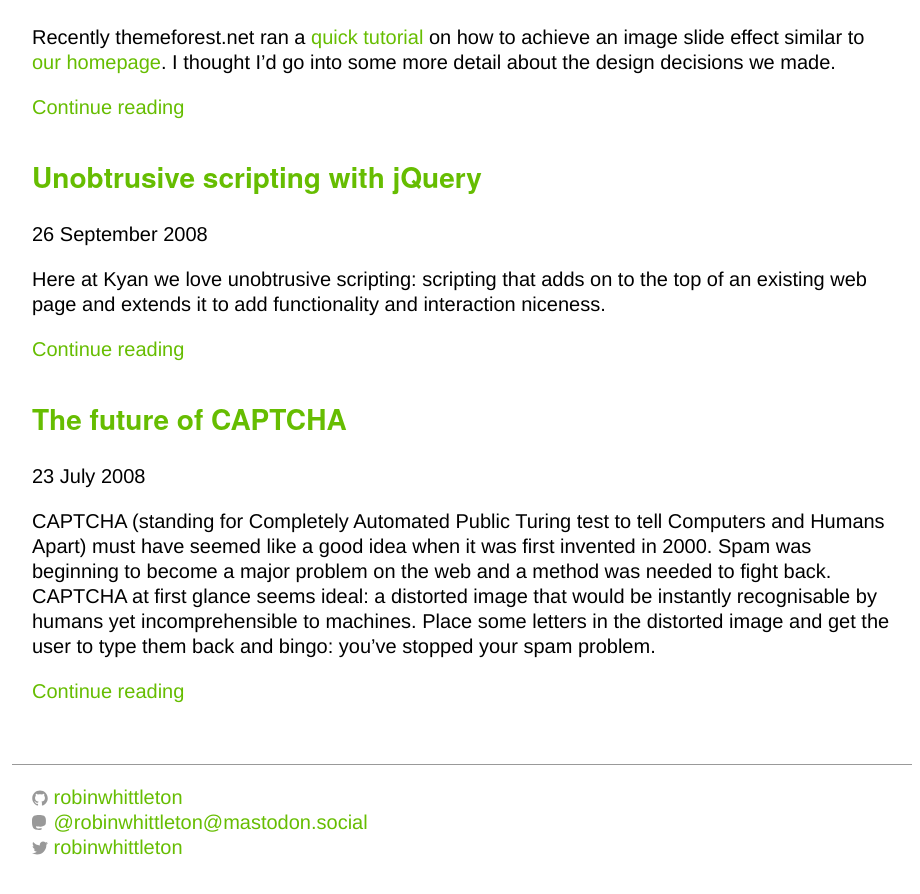
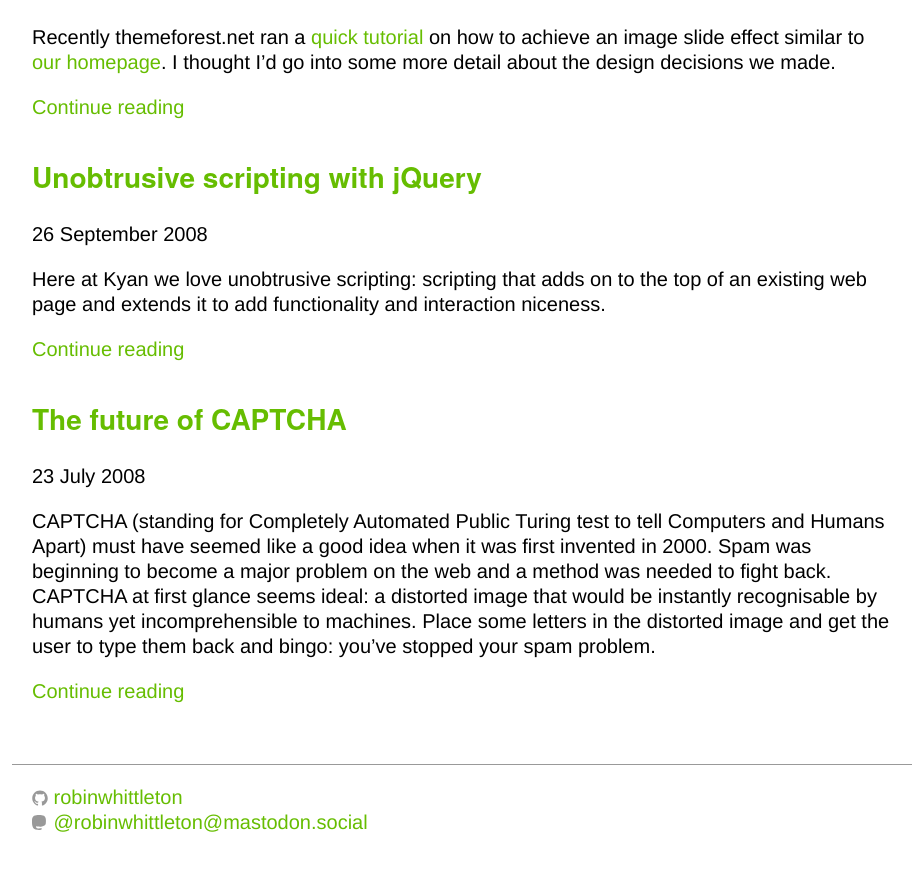
Before and after one commit to robinwhittleton/reala.net, a Jekyll site: the page built from index.html, in a window 1280 px wide and 900 px high, scrolled down 9714 px. Shown: the top 894 px of the window, without its empty margins (178-1098 px from the left). Built offline with Jekyll 4.4.1, drawn with Linux system fonts in a browser that asks for light colours.

Commit message:
Dump Twitter link

```diff
--- a/_config.yml
+++ b/_config.yml
@@ -4,7 +4,6 @@
 
 baseurl: "" # the subpath of your site, e.g. /blog/
 url: "https://www.robinwhittleton.com" # the base hostname & protocol for your site
-twitter_username: robinwhittleton
 github_username: robinwhittleton
 permalink: pretty
 date_format: "%-d %B %Y"
--- a/_includes/footer.html
+++ b/_includes/footer.html
@@ -25,19 +25,5 @@
         <span class="username">@robinwhittleton@mastodon.social</span>
       </a>
     </li>
-
-    {% if site.twitter_username %}
-    <li>
-      <a href="https://twitter.com/{{ site.twitter_username }}">
-        <span class="icon icon--twitter">
-          <svg viewBox="0 0 16 16">
-            <path fill="#828282" d="M15.969,3.058c-0.586,0.26-1.217,0.436-1.878,0.515c0.675-0.405,1.194-1.045,1.438-1.809
-            c-0.632,0.375-1.332,0.647-2.076,0.793c-0.596-0.636-1.446-1.033-2.387-1.033c-1.806,0-3.27,1.464-3.27,3.27 c0,0.256,0.029,0.506,0.085,0.745C5.163,5.404,2.753,4.102,1.14,2.124C0.859,2.607,0.698,3.168,0.698,3.767 c0,1.134,0.577,2.135,1.455,2.722C1.616,6.472,1.112,6.325,0.671,6.08c0,0.014,0,0.027,0,0.041c0,1.584,1.127,2.906,2.623,3.206 C3.02,9.402,2.731,9.442,2.433,9.442c-0.211,0-0.416-0.021-0.615-0.059c0.416,1.299,1.624,2.245,3.055,2.271 c-1.119,0.877-2.529,1.4-4.061,1.4c-0.264,0-0.524-0.015-0.78-0.046c1.447,0.928,3.166,1.469,5.013,1.469 c6.015,0,9.304-4.983,9.304-9.304c0-0.142-0.003-0.283-0.009-0.423C14.976,4.29,15.531,3.714,15.969,3.058z"/>
-          </svg>
-        </span>
-        <span class="username">{{ site.twitter_username }}</span>
-      </a>
-    </li>
-    {% endif %}
   </ul>
 </footer>
```
